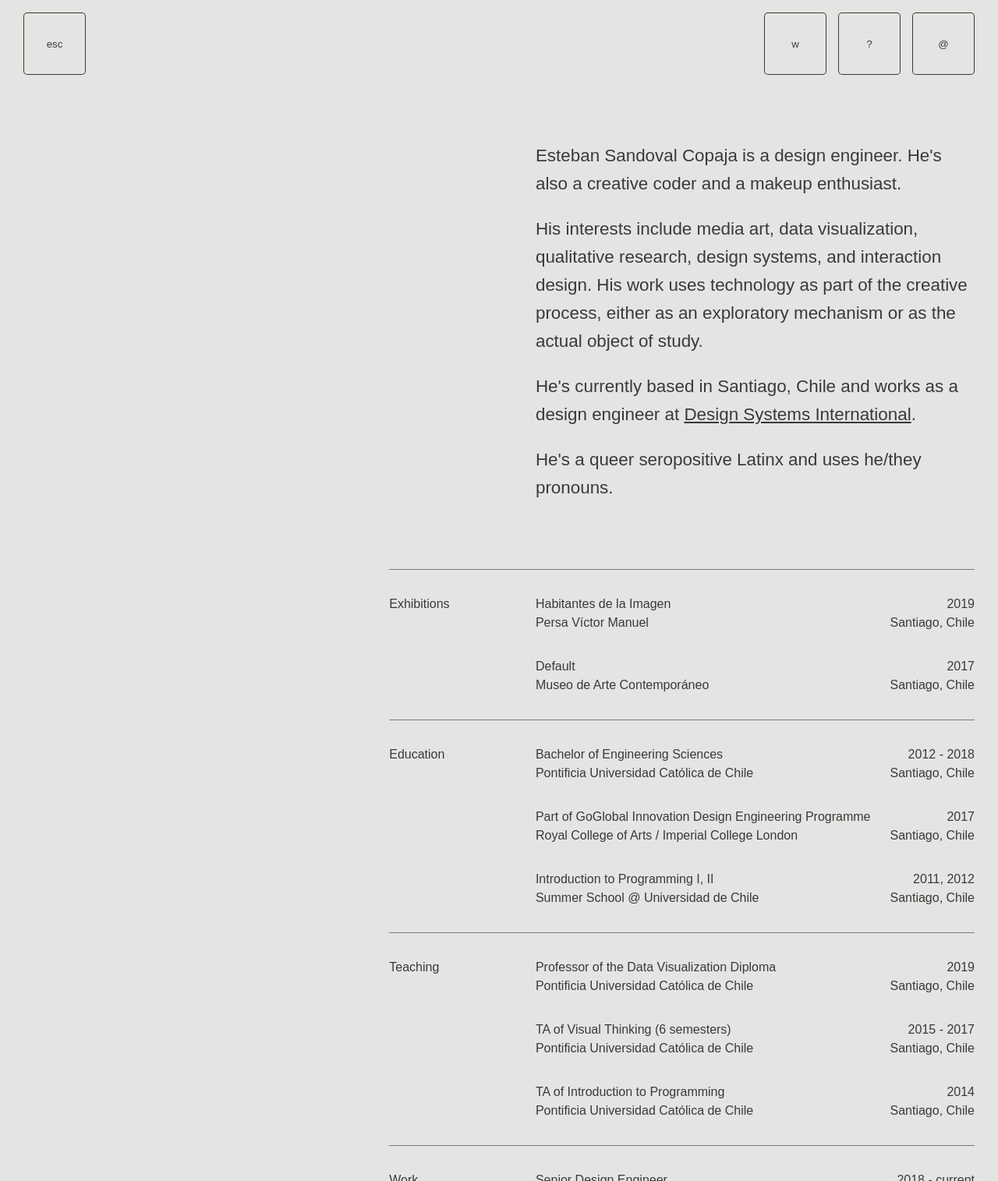
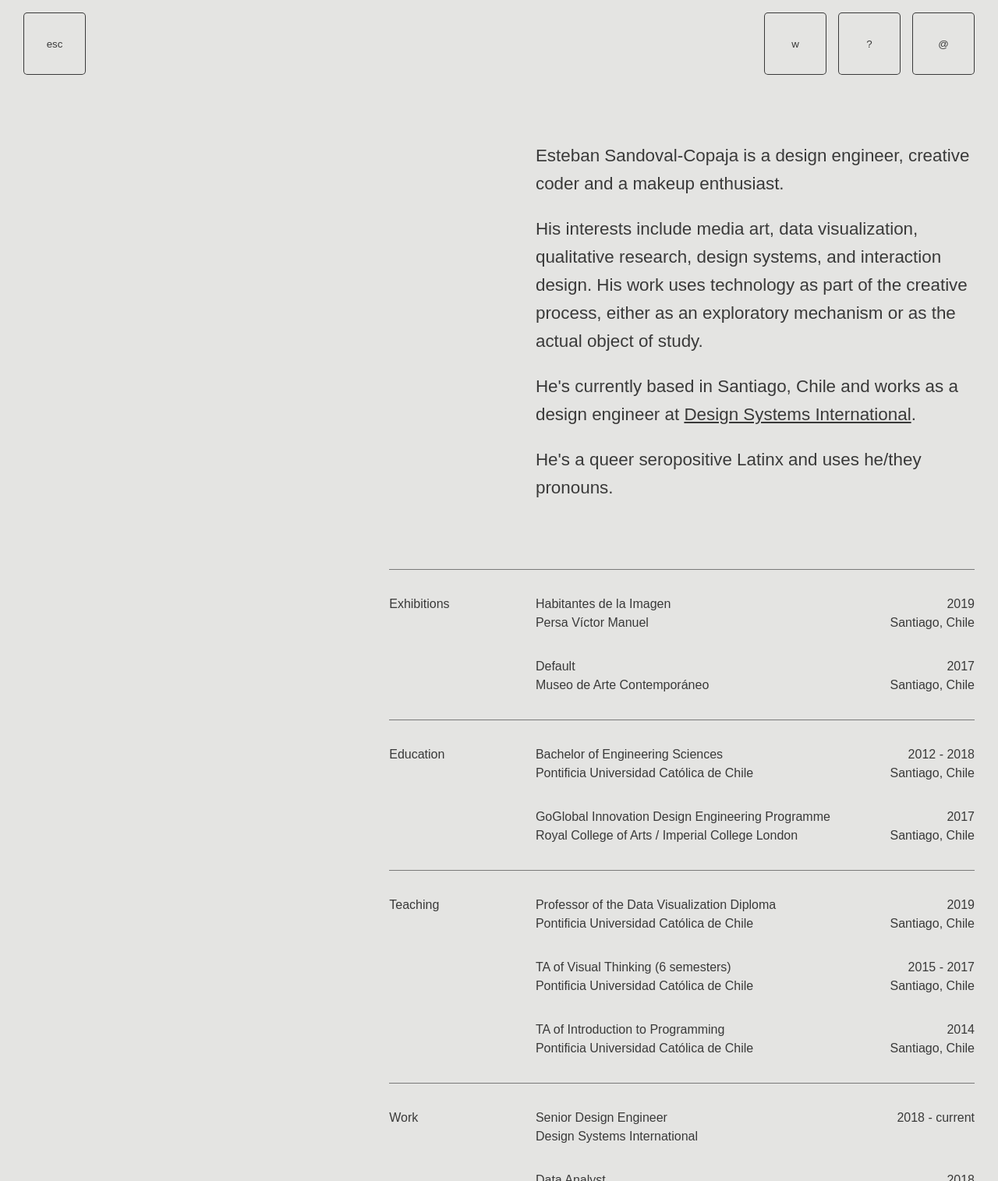
Before and after one commit to ejsandoval/esc, an Astro site: page /who in a window 1280 px wide. Shown: the top 1515 px of the page at 78% size. Built offline with nearby package versions, Linux system fonts and the light colour scheme; Astro itself is replaced by a stand-in of ours; a web font is replaced by a local one.

Commit message:
Changing favicon.

```diff
--- a/src/layouts/Layout.astro
+++ b/src/layouts/Layout.astro
@@ -26,7 +26,7 @@ const small = "max-width: 700px";
     <meta charset="UTF-8" />
     <meta name="description" content="" />
     <meta name="viewport" content="width=device-width" />
-    <link rel="icon" type="image/svg+xml" href="/favicon.svg" />
+    <link rel="icon" type="image/svg+xml" href="/favicon.png" />
     <meta name="generator" content={Astro.generator} />
     <title>{title}</title>
   </head>
--- a/src/pages/data/about.json
+++ b/src/pages/data/about.json
@@ -29,15 +29,9 @@
           "city": "Santiago, Chile"
         },
         {
-          "title": "Part of GoGlobal Innovation Design Engineering Programme",
+          "title": "GoGlobal Innovation Design Engineering Programme",
           "institution": "Royal College of Arts / Imperial College London",
           "year": 2017,
-          "city": "Santiago, Chile"
-        },
-        {
-          "title": "Introduction to Programming I, II",
-          "institution": "Summer School @ Universidad de Chile",
-          "year": "2011, 2012",
           "city": "Santiago, Chile"
         }
       ]
--- a/src/pages/who.astro
+++ b/src/pages/who.astro
@@ -18,8 +18,8 @@ const work = data.sections.filter((section) => section.category === "Work")[0];
   <main>
     <div class="bio">
       <p>
-        Esteban Sandoval Copaja is a design engineer. He's also a creative coder
-        and a makeup enthusiast.
+        Esteban Sandoval-Copaja is a design engineer, creative coder and a
+        makeup enthusiast.
       </p>
       <p>
         His interests include media art, data visualization, qualitative
```
Also changed, not shown: public/favicon.png (added), public/favicon.svg (deleted).
